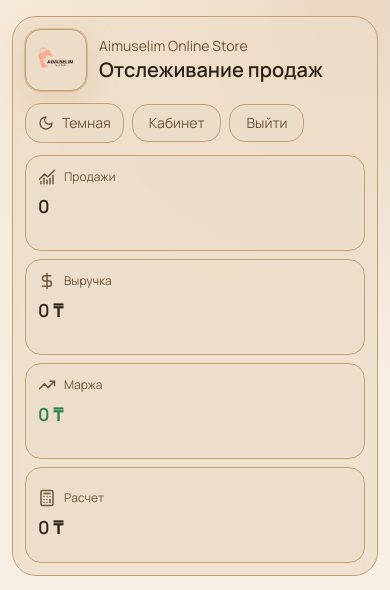
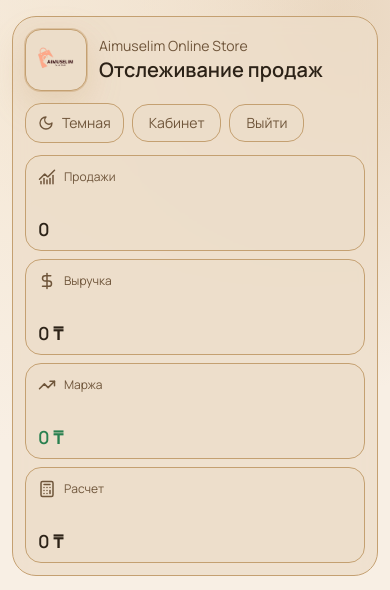
Before and after one commit to kairosir/salestraking, a Next.js app: page / in a window 390 px wide. Shown: the top 590 px of the page. Built offline with nearby package versions, Linux system fonts and the light colour scheme; no server answers; the database is empty; sample sign-in values are in the browser's storage.

Commit message:
style: unify stat card spacing on mobile

```diff
--- a/app/page.tsx
+++ b/app/page.tsx
@@ -146,12 +146,12 @@ function StatCard({
   accent?: boolean;
 }) {
   return (
-    <div className="h-24 rounded-2xl border border-line bg-card/70 p-3 sm:h-28 sm:p-3.5">
-      <p className="mb-1.5 inline-flex items-center gap-2 text-xs text-muted sm:mb-2 sm:text-sm">
+    <div className="flex h-24 flex-col justify-between rounded-2xl border border-line bg-card/70 p-3 sm:h-28 sm:p-3.5">
+      <p className="inline-flex items-center gap-2 text-xs text-muted sm:text-sm">
         <span>{icon}</span>
         {label}
       </p>
-      <p className={`text-lg font-semibold sm:text-xl ${accent ? "text-success" : "text-text"}`}>{value}</p>
+      <p className={`text-lg font-semibold leading-none sm:text-xl ${accent ? "text-success" : "text-text"}`}>{value}</p>
     </div>
   );
 }
--- a/components/calculation-card.tsx
+++ b/components/calculation-card.tsx
@@ -52,13 +52,13 @@ export function CalculationCard({ totalNetMargin, sales }: { totalNetMargin: num
       <button
         type="button"
         onClick={() => setOpen(true)}
-        className="h-24 w-full rounded-2xl border border-line bg-card/70 p-3 text-left transition hover:border-accent sm:h-28 sm:p-3.5"
+        className="flex h-24 w-full flex-col justify-between rounded-2xl border border-line bg-card/70 p-3 text-left transition hover:border-accent sm:h-28 sm:p-3.5"
       >
-        <p className="mb-1.5 inline-flex items-center gap-2 text-xs text-muted sm:mb-2 sm:text-sm">
+        <p className="inline-flex items-center gap-2 text-xs text-muted sm:text-sm">
           <Calculator size={18} />
           Расчет
         </p>
-        <p className="text-lg font-semibold text-text sm:text-xl">{money(totalNetMargin)}</p>
+        <p className="text-lg font-semibold leading-none text-text sm:text-xl">{money(totalNetMargin)}</p>
       </button>
 
       {mounted &&
```
